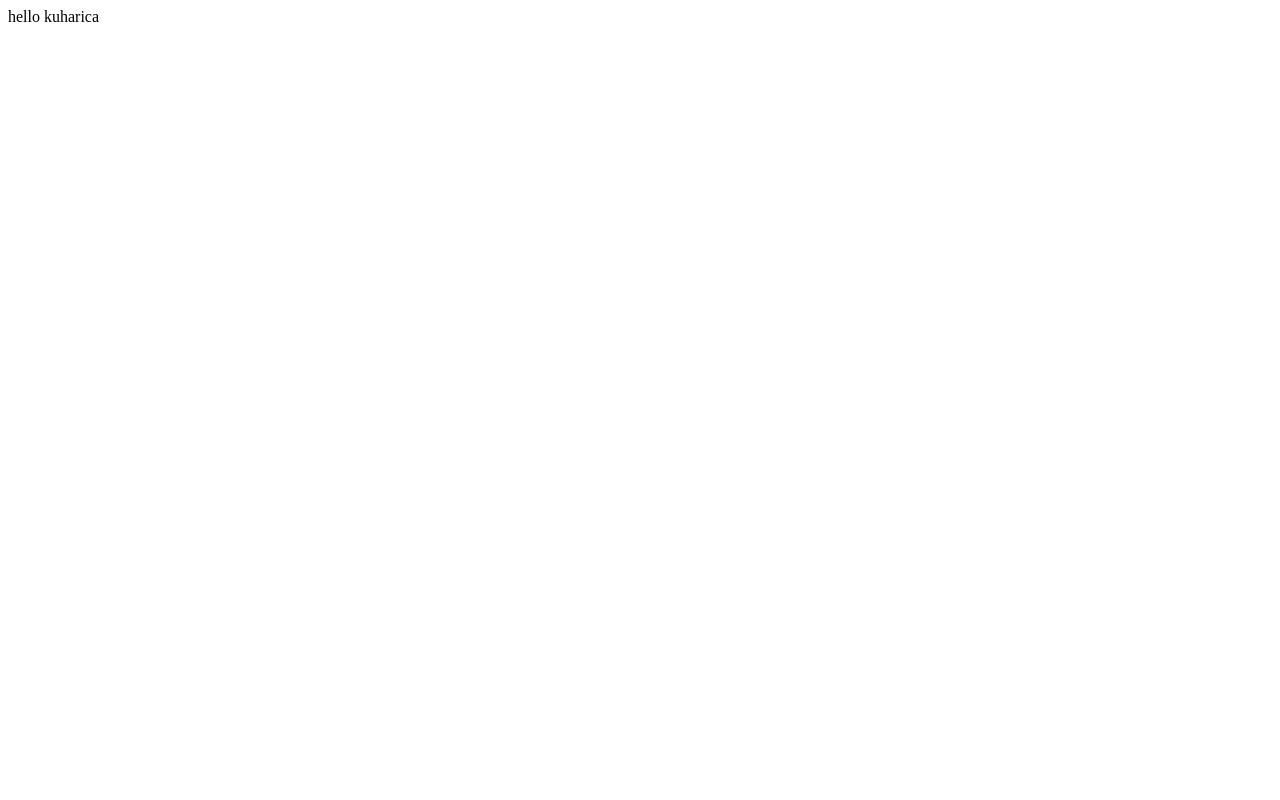
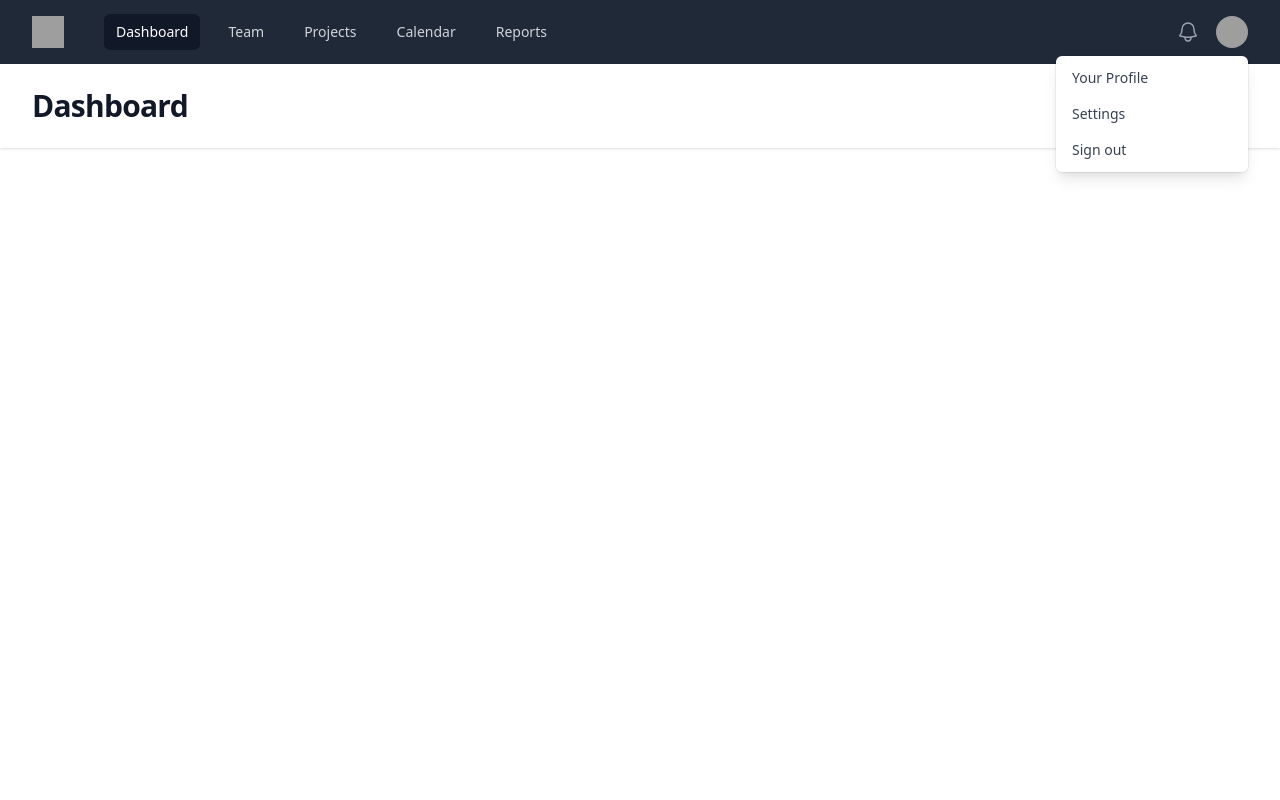
Before and after one commit to tvorgic/kuharica, a PHP site: page / in a window 1280 px wide. Before the commit the page is almost empty. Run offline with PHP 8.4, Linux system fonts and the light colour scheme; some libraries are stand-ins or nearby versions; grey boxes are pictures that could not be loaded.

Commit message:
index.view.php
tailwind import

````diff
--- a/kuharica.hr/index.php
+++ b/kuharica.hr/index.php
@@ -1,3 +1,3 @@
 <?php
 
-echo "hello kuharica";
+require 'index.view.php';
--- /dev/null
+++ b/kuharica.hr/index.view.php
@@ -0,0 +1,143 @@
+<!DOCTYPE html class="h-full bg-gray-100">
+<html lang="en">
+<head>
+  <meta charset="UTF-8">
+  <meta name="viewport" content="width=device-width, initial-scale=1.0">
+  <title>Cookbook</title>
+  <script src="https://cdn.tailwindcss.com"></script>
+</head>
+<body class="h-full">
+  <!--
+  This example requires updating your template:
+
+  ```
+  <html class="h-full bg-gray-100">
+  <body class="h-full">
+  ```
+-->
+<div class="min-h-full">
+  <nav class="bg-gray-800">
+    <div class="mx-auto max-w-7xl px-4 sm:px-6 lg:px-8">
+      <div class="flex h-16 items-center justify-between">
+        <div class="flex items-center">
+          <div class="flex-shrink-0">
+            <img class="h-8 w-8" src="https://tailwindui.com/img/logos/mark.svg?color=indigo&shade=500" alt="Your Company">
+          </div>
+          <div class="hidden md:block">
+            <div class="ml-10 flex items-baseline space-x-4">
+              <!-- Current: "bg-gray-900 text-white", Default: "text-gray-300 hover:bg-gray-700 hover:text-white" -->
+              <a href="#" class="bg-gray-900 text-white rounded-md px-3 py-2 text-sm font-medium" aria-current="page">Dashboard</a>
+              <a href="#" class="text-gray-300 hover:bg-gray-700 hover:text-white rounded-md px-3 py-2 text-sm font-medium">Team</a>
+              <a href="#" class="text-gray-300 hover:bg-gray-700 hover:text-white rounded-md px-3 py-2 text-sm font-medium">Projects</a>
+              <a href="#" class="text-gray-300 hover:bg-gray-700 hover:text-white rounded-md px-3 py-2 text-sm font-medium">Calendar</a>
+              <a href="#" class="text-gray-300 hover:bg-gray-700 hover:text-white rounded-md px-3 py-2 text-sm font-medium">Reports</a>
+            </div>
+          </div>
+        </div>
+        <div class="hidden md:block">
+          <div class="ml-4 flex items-center md:ml-6">
+            <button type="button" class="relative rounded-full bg-gray-800 p-1 text-gray-400 hover:text-white focus:outline-none focus:ring-2 focus:ring-white focus:ring-offset-2 focus:ring-offset-gray-800">
+              <span class="absolute -inset-1.5"></span>
+              <span class="sr-only">View notifications</span>
+              <svg class="h-6 w-6" fill="none" viewBox="0 0 24 24" stroke-width="1.5" stroke="currentColor" aria-hidden="true">
+                <path stroke-linecap="round" stroke-linejoin="round" d="M14.857 17.082a23.848 23.848 0 005.454-1.31A8.967 8.967 0 0118 9.75v-.7V9A6 6 0 006 9v.75a8.967 8.967 0 01-2.312 6.022c1.733.64 3.56 1.085 5.455 1.31m5.714 0a24.255 24.255 0 01-5.714 0m5.714 0a3 3 0 11-5.714 0" />
+              </svg>
+            </button>
+
+            <!-- Profile dropdown -->
+            <div class="relative ml-3">
+              <div>
+                <button type="button" class="relative flex max-w-xs items-center rounded-full bg-gray-800 text-sm focus:outline-none focus:ring-2 focus:ring-white focus:ring-offset-2 focus:ring-offset-gray-800" id="user-menu-button" aria-expanded="false" aria-haspopup="true">
+                  <span class="absolute -inset-1.5"></span>
+                  <span class="sr-only">Open user menu</span>
+                  <img class="h-8 w-8 rounded-full" src="https://images.unsplash.com/photo-1472099645785-5658abf4ff4e?ixlib=rb-1.2.1&ixid=eyJhcHBfaWQiOjEyMDd9&auto=format&fit=facearea&facepad=2&w=256&h=256&q=80" alt="">
+                </button>
+              </div>
+
+              <!--
+                Dropdown menu, show/hide based on menu state.
+
+                Entering: "transition ease-out duration-100"
+                  From: "transform opacity-0 scale-95"
+                  To: "transform opacity-100 scale-100"
+                Leaving: "transition ease-in duration-75"
+                  From: "transform opacity-100 scale-100"
+                  To: "transform opacity-0 scale-95"
+              -->
+              <div class="absolute right-0 z-10 mt-2 w-48 origin-top-right rounded-md bg-white py-1 shadow-lg ring-1 ring-black ring-opacity-5 focus:outline-none" role="menu" aria-orientation="vertical" aria-labelledby="user-menu-button" tabindex="-1">
+                <!-- Active: "bg-gray-100", Not Active: "" -->
+                <a href="#" class="block px-4 py-2 text-sm text-gray-700" role="menuitem" tabindex="-1" id="user-menu-item-0">Your Profile</a>
+                <a href="#" class="block px-4 py-2 text-sm text-gray-700" role="menuitem" tabindex="-1" id="user-menu-item-1">Settings</a>
+                <a href="#" class="block px-4 py-2 text-sm text-gray-700" role="menuitem" tabindex="-1" id="user-menu-item-2">Sign out</a>
+              </div>
+            </div>
+          </div>
+        </div>
+        <div class="-mr-2 flex md:hidden">
+          <!-- Mobile menu button -->
+          <button type="button" class="relative inline-flex items-center justify-center rounded-md bg-gray-800 p-2 text-gray-400 hover:bg-gray-700 hover:text-white focus:outline-none focus:ring-2 focus:ring-white focus:ring-offset-2 focus:ring-offset-gray-800" aria-controls="mobile-menu" aria-expanded="false">
+            <span class="absolute -inset-0.5"></span>
+            <span class="sr-only">Open main menu</span>
+            <!-- Menu open: "hidden", Menu closed: "block" -->
+            <svg class="block h-6 w-6" fill="none" viewBox="0 0 24 24" stroke-width="1.5" stroke="currentColor" aria-hidden="true">
+              <path stroke-linecap="round" stroke-linejoin="round" d="M3.75 6.75h16.5M3.75 12h16.5m-16.5 5.25h16.5" />
+            </svg>
+            <!-- Menu open: "block", Menu closed: "hidden" -->
+            <svg class="hidden h-6 w-6" fill="none" viewBox="0 0 24 24" stroke-width="1.5" stroke="currentColor" aria-hidden="true">
+              <path stroke-linecap="round" stroke-linejoin="round" d="M6 18L18 6M6 6l12 12" />
+            </svg>
+          </button>
+        </div>
+      </div>
+    </div>
+
+    <!-- Mobile menu, show/hide based on menu state. -->
+    <div class="md:hidden" id="mobile-menu">
+      <div class="space-y-1 px-2 pb-3 pt-2 sm:px-3">
+        <!-- Current: "bg-gray-900 text-white", Default: "text-gray-300 hover:bg-gray-700 hover:text-white" -->
+        <a href="#" class="bg-gray-900 text-white block rounded-md px-3 py-2 text-base font-medium" aria-current="page">Dashboard</a>
+        <a href="#" class="text-gray-300 hover:bg-gray-700 hover:text-white block rounded-md px-3 py-2 text-base font-medium">Team</a>
+        <a href="#" class="text-gray-300 hover:bg-gray-700 hover:text-white block rounded-md px-3 py-2 text-base font-medium">Projects</a>
+        <a href="#" class="text-gray-300 hover:bg-gray-700 hover:text-white block rounded-md px-3 py-2 text-base font-medium">Calendar</a>
+        <a href="#" class="text-gray-300 hover:bg-gray-700 hover:text-white block rounded-md px-3 py-2 text-base font-medium">Reports</a>
+      </div>
+      <div class="border-t border-gray-700 pb-3 pt-4">
+        <div class="flex items-center px-5">
+          <div class="flex-shrink-0">
+            <img class="h-10 w-10 rounded-full" src="https://images.unsplash.com/photo-1472099645785-5658abf4ff4e?ixlib=rb-1.2.1&ixid=eyJhcHBfaWQiOjEyMDd9&auto=format&fit=facearea&facepad=2&w=256&h=256&q=80" alt="">
+          </div>
+          <div class="ml-3">
+            <div class="text-base font-medium leading-none text-white">Tom Cook</div>
+            <div class="text-sm font-medium leading-none text-gray-400">tom@example.com</div>
+          </div>
+          <button type="button" class="relative ml-auto flex-shrink-0 rounded-full bg-gray-800 p-1 text-gray-400 hover:text-white focus:outline-none focus:ring-2 focus:ring-white focus:ring-offset-2 focus:ring-offset-gray-800">
+            <span class="absolute -inset-1.5"></span>
+            <span class="sr-only">View notifications</span>
+            <svg class="h-6 w-6" fill="none" viewBox="0 0 24 24" stroke-width="1.5" stroke="currentColor" aria-hidden="true">
+              <path stroke-linecap="round" stroke-linejoin="round" d="M14.857 17.082a23.848 23.848 0 005.454-1.31A8.967 8.967 0 0118 9.75v-.7V9A6 6 0 006 9v.75a8.967 8.967 0 01-2.312 6.022c1.733.64 3.56 1.085 5.455 1.31m5.714 0a24.255 24.255 0 01-5.714 0m5.714 0a3 3 0 11-5.714 0" />
+            </svg>
+          </button>
+        </div>
+        <div class="mt-3 space-y-1 px-2">
+          <a href="#" class="block rounded-md px-3 py-2 text-base font-medium text-gray-400 hover:bg-gray-700 hover:text-white">Your Profile</a>
+          <a href="#" class="block rounded-md px-3 py-2 text-base font-medium text-gray-400 hover:bg-gray-700 hover:text-white">Settings</a>
+          <a href="#" class="block rounded-md px-3 py-2 text-base font-medium text-gray-400 hover:bg-gray-700 hover:text-white">Sign out</a>
+        </div>
+      </div>
+    </div>
+  </nav>
+
+  <header class="bg-white shadow">
+    <div class="mx-auto max-w-7xl px-4 py-6 sm:px-6 lg:px-8">
+      <h1 class="text-3xl font-bold tracking-tight text-gray-900">Dashboard</h1>
+    </div>
+  </header>
+  <main>
+    <div class="mx-auto max-w-7xl py-6 sm:px-6 lg:px-8">
+      <!-- Your content -->
+    </div>
+  </main>
+</div>
+
+</body>
+</html>
````
